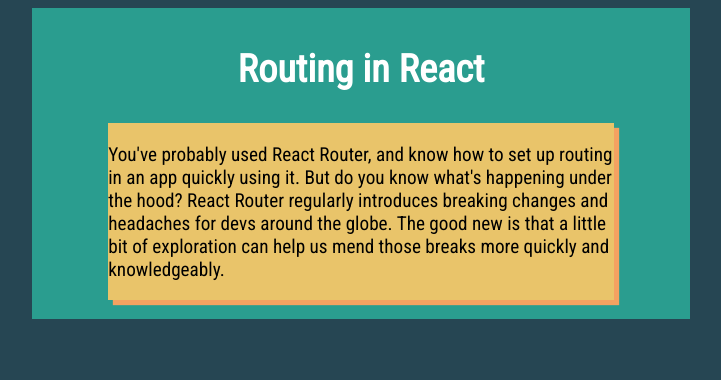
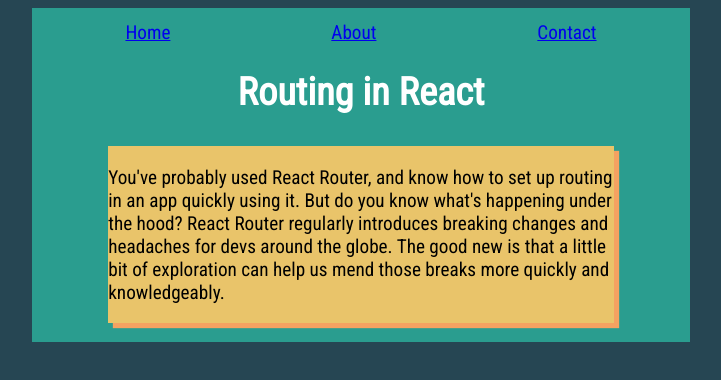
Before and after one commit to ash-bergs/react-routing, a React (Create React App) app: page / in a window 1280 px wide. Shown: the top 380 px of the page, without its empty margins (279-1000 px from the left). Built offline with nearby package versions, Linux system fonts and the light colour scheme.

Commit message:
Adds Nav component
Nav bar for the project!

```diff
--- a/src/App.css
+++ b/src/App.css
@@ -37,3 +37,9 @@
 .center {
   text-align: center;
 }
+
+.nav {
+  width: 100%;
+  display: flex;
+  justify-content: space-around;
+}
--- a/src/App.js
+++ b/src/App.js
@@ -2,12 +2,14 @@
 import About from './components/About';
 import Contact from './components/Contact';
 import Home from './components/Home';
+import Nav from './components/Nav';
 
 import Route from './routing/Route';
 
 function App() {
   return (
     <div className="App">
+      <Nav />
       <h1 className="headline">Routing in React</h1>
       <Route path="/">
         <Home />
--- /dev/null
+++ b/src/components/Nav.js
@@ -0,0 +1,13 @@
+import React from 'react';
+
+const Nav = () => {
+  return (
+    <div className="nav">
+      <a href="/">Home</a>
+      <a href="/about">About</a>
+      <a href="/contact">Contact</a>
+    </div>
+  );
+};
+
+export default Nav;
--- a/src/routing/Route.js
+++ b/src/routing/Route.js
@@ -1,7 +1,6 @@
 //import React from 'react';
 
 const Route = ({ children, path }) => {
-  console.log(children);
   return window.location.pathname === path ? children : null;
 };
 
```
